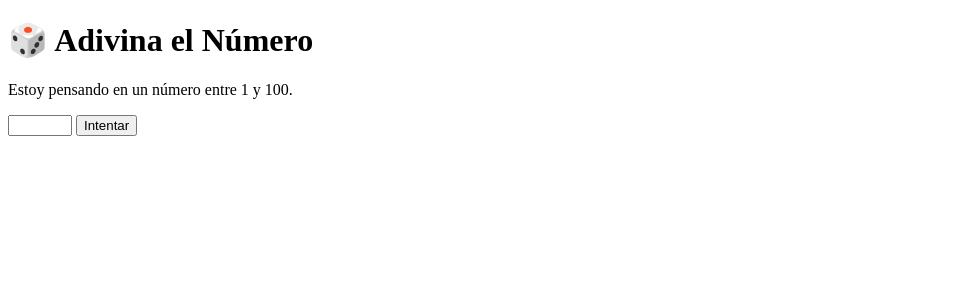
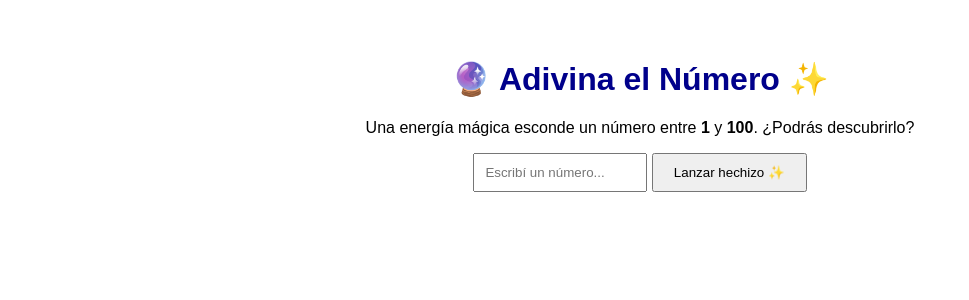
Before and after one commit to 2021ibanezmorena-hash/adivinar-numero-flask, a Flask app: page / in a window 1280 px wide. Shown: the top 300 px of the page, without its empty margins (0-969 px from the left). Run offline with Flask 3, Linux system fonts and the light colour scheme.

Commit message:
Update index.html

```diff
--- a/templates/index.html
+++ b/templates/index.html
@@ -2,13 +2,28 @@
 <html lang="es">
 <head>
     <meta charset="UTF-8">
+
+    <meta name="viewport" content="width=device-width, initial-scale=1.0">
+
     <title>Adivinar el número</title>
+
+    <link rel="stylesheet" href="{{ url_for('static', filename='style.css') }}">
+
+    <link rel="preconnect" href="https://fonts.googleapis.com">
+    <link rel="preconnect" href="https://fonts.gstatic.com" crossorigin>
+
+    <link href="https://fonts.googleapis.com/css2?family=Cinzel:wght@600&family=Poppins:wght@300;400;600&display=swap" rel="stylesheet">
 </head>
 <body>
 
-    <h1>🎲 Adivina el Número</h1>
+    <div class="contenedor">
 
-    <p>Estoy pensando en un número entre 1 y 100.</p>
+    <h1>🔮 Adivina el Número ✨</h1>
+
+    <p class="descripcion">
+        Una energía mágica esconde un número entre <strong>1</strong> y <strong>100</strong>.
+        ¿Podrás descubrirlo?
+    </p>
 
     <form method="POST">
 
@@ -17,19 +32,28 @@
             name="intento"
             min="1"
             max="100"
+            placeholder="Escribí un número..."
             required>
 
-        <button type="submit">Intentar</button>
+        <button type="submit">
+            Lanzar hechizo ✨
+        </button>
 
     </form>
 
     {% if mensaje %}
-        <h2>{{ mensaje }}</h2>
+        <div class="mensaje">
+            {{ mensaje }}
+        </div>
     {% endif %}
 
     {% if intentos > 0 %}
-        <p>Intentos realizados: {{ intentos }}</p>
+        <p class="intentos">
+            Intentos: {{ intentos }}
+        </p>
     {% endif %}
+
+</div>
 
 </body>
 </html>
```
